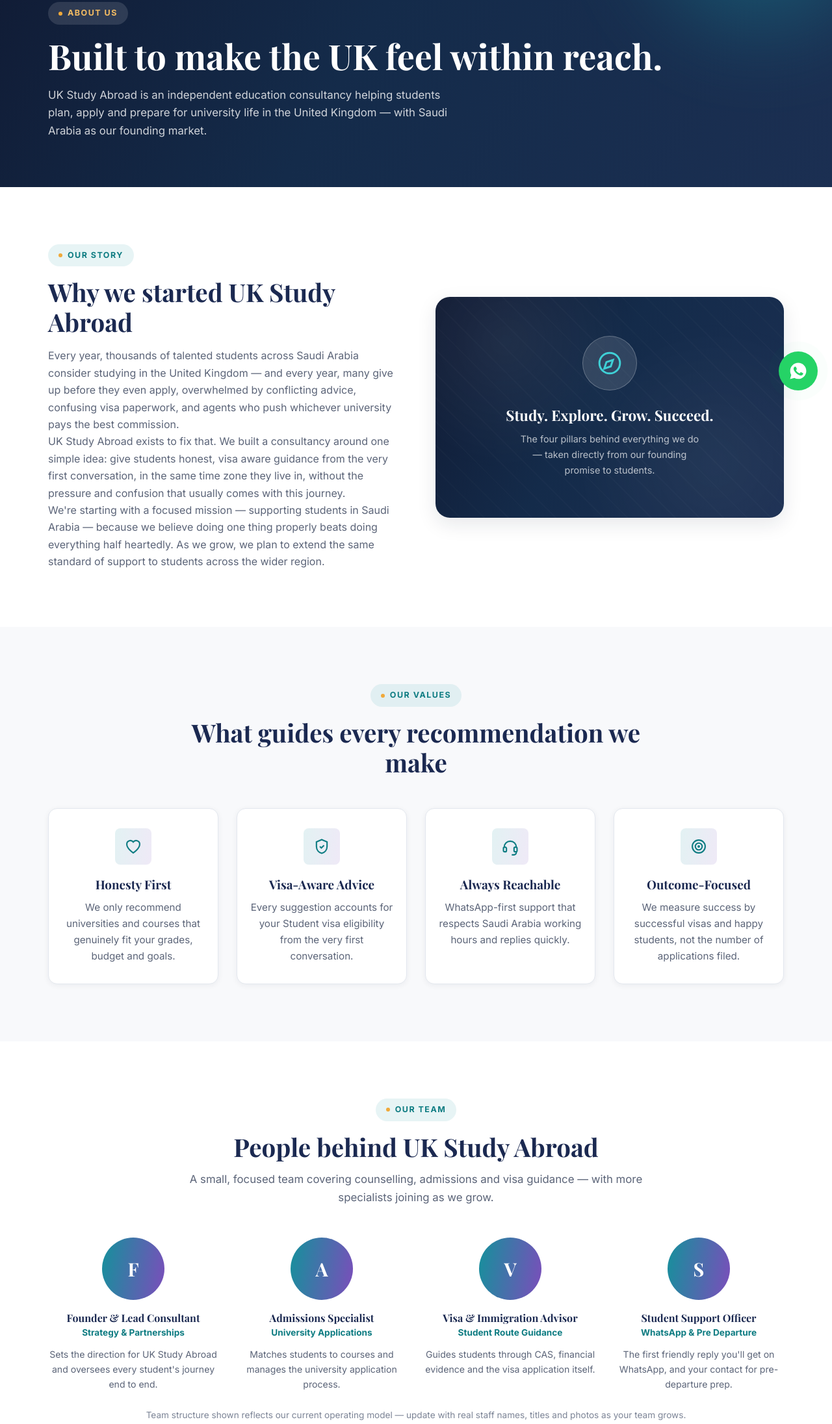
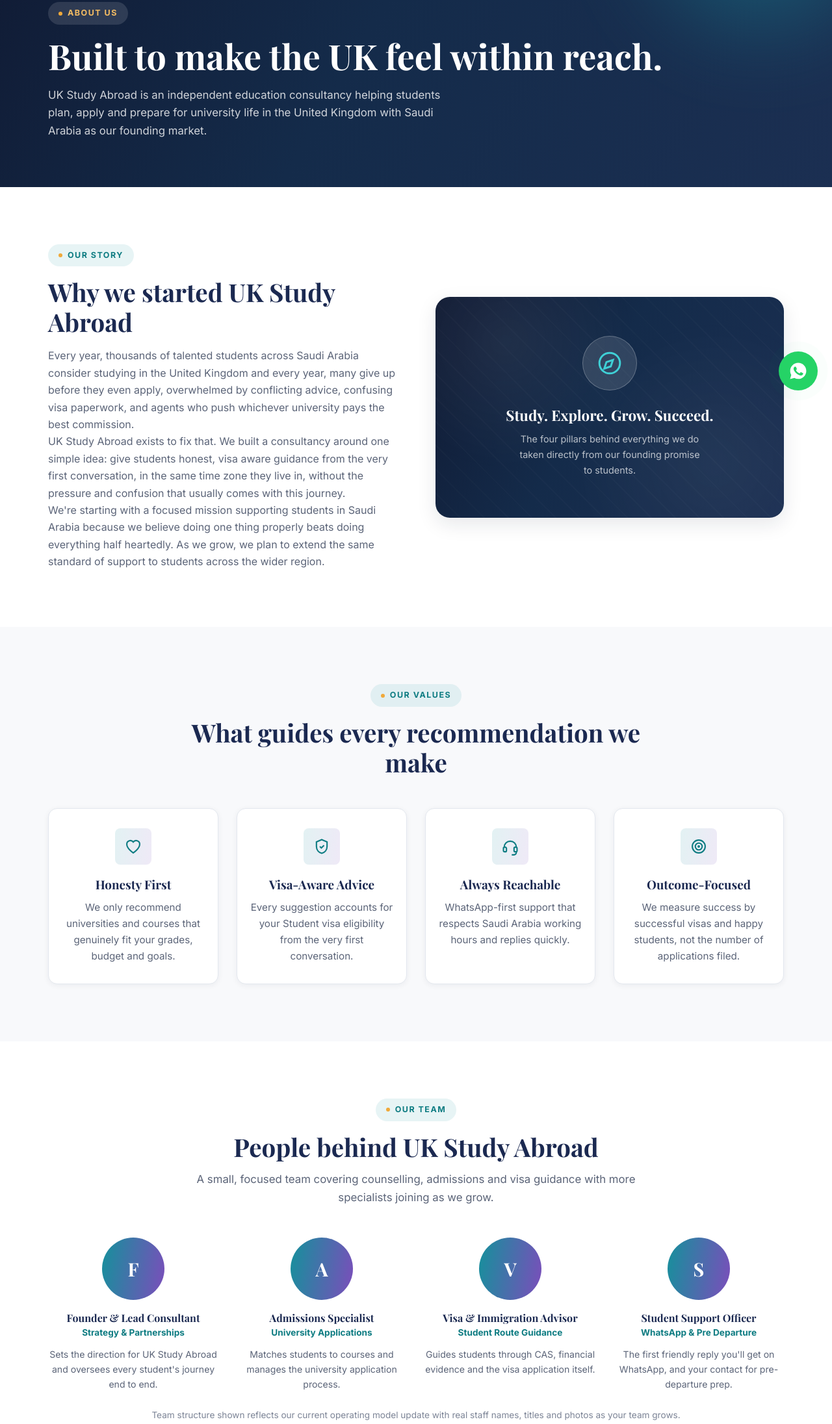
Before and after one commit to ukstudyabroad06/ukstudyabroad-website, a plain HTML site: page about.html in a window 1280 px wide. Shown: the part 177-2369 px from the top of the page at 65% size. Drawn offline with nearby package versions, Linux system fonts and the light colour scheme.

Commit message:
Remove unnecessary punctuation in about.html

```diff
--- a/about.html
+++ b/about.html
@@ -88,7 +88,7 @@
     <div class="breadcrumb"><a href="/index.html">Home</a> <span>/</span> <span>About Us</span></div>
     <div class="eyebrow" style="background:rgba(255,255,255,.12);color:var(--gold-400);">About Us</div>
     <h1>Built to make the UK feel within reach.</h1>
-    <p>UK Study Abroad is an independent education consultancy helping students plan, apply and prepare for university life in the United Kingdom — with Saudi Arabia as our founding market.</p>
+    <p>UK Study Abroad is an independent education consultancy helping students plan, apply and prepare for university life in the United Kingdom with Saudi Arabia as our founding market.</p>
   </div>
 </section>
 
@@ -98,15 +98,15 @@
       <div>
         <div class="eyebrow">Our Story</div>
         <h2>Why we started UK Study Abroad</h2>
-        <p style="margin-top:16px;">Every year, thousands of talented students across Saudi Arabia consider studying in the United Kingdom — and every year, many give up before they even apply, overwhelmed by conflicting advice, confusing visa paperwork, and agents who push whichever university pays the best commission.</p>
+        <p style="margin-top:16px;">Every year, thousands of talented students across Saudi Arabia consider studying in the United Kingdom and every year, many give up before they even apply, overwhelmed by conflicting advice, confusing visa paperwork, and agents who push whichever university pays the best commission.</p>
         <p>UK Study Abroad exists to fix that. We built a consultancy around one simple idea: give students honest, visa aware guidance from the very first conversation, in the same time zone they live in, without the pressure and confusion that usually comes with this journey.</p>
-        <p>We're starting with a focused mission — supporting students in Saudi Arabia — because we believe doing one thing properly beats doing everything half heartedly. As we grow, we plan to extend the same standard of support to students across the wider region.</p>
+        <p>We're starting with a focused mission supporting students in Saudi Arabia because we believe doing one thing properly beats doing everything half heartedly. As we grow, we plan to extend the same standard of support to students across the wider region.</p>
       </div>
       <div data-reveal><div class="art-panel" style="background:var(--grad-hero);">
   <div class="art-panel-pattern"></div>
   <div class="art-panel-icon"><svg viewBox="0 0 24 24" fill="none" stroke="currentColor" stroke-width="1.8" aria-hidden="true"><circle cx="12" cy="12" r="9.5"/><path d="m15 9-2 6-6 2 2-6 6-2Z"/></svg></div>
   <strong>Study. Explore. Grow. Succeed.</strong>
-  <span>The four pillars behind everything we do — taken directly from our founding promise to students.</span>
+  <span>The four pillars behind everything we do taken directly from our founding promise to students.</span>
 </div></div>
     </div>
   </div>
@@ -132,7 +132,7 @@
     <div class="section-head center">
       <div class="eyebrow">Our Team</div>
       <h2>People behind UK Study Abroad</h2>
-      <p>A small, focused team covering counselling, admissions and visa guidance — with more specialists joining as we grow.</p>
+      <p>A small, focused team covering counselling, admissions and visa guidance with more specialists joining as we grow.</p>
     </div>
     <div class="grid grid-4">
       <div class="team-card" data-reveal><div class="team-avatar">F</div><h4>Founder &amp; Lead Consultant</h4><span class="role">Strategy &amp; Partnerships</span><p>Sets the direction for UK Study Abroad and oversees every student's journey end to end.</p></div>
@@ -140,7 +140,7 @@
       <div class="team-card" data-reveal><div class="team-avatar">V</div><h4>Visa &amp; Immigration Advisor</h4><span class="role">Student Route Guidance</span><p>Guides students through CAS, financial evidence and the visa application itself.</p></div>
       <div class="team-card" data-reveal><div class="team-avatar">S</div><h4>Student Support Officer</h4><span class="role">WhatsApp &amp; Pre Departure</span><p>The first friendly reply you'll get on WhatsApp, and your contact for pre-departure prep.</p></div>
     </div>
-    <p class="table-note" style="text-align:center;margin-top:24px;">Team structure shown reflects our current operating model — update with real staff names, titles and photos as your team grows.</p>
+    <p class="table-note" style="text-align:center;margin-top:24px;">Team structure shown reflects our current operating model update with real staff names, titles and photos as your team grows.</p>
   </div>
 </section>
 
@@ -166,7 +166,7 @@
     <div class="footer-grid">
       <div class="footer-brand">
         <img src="/assets/images/logo-full-web.png" alt="UK Study Abroad" width="220">
-        <p>Independent UK study abroad consultancy helping students plan, apply and get visa ready for university life in the United Kingdom — with dedicated support for students applying from Saudi Arabia.</p>
+        <p>Independent UK study abroad consultancy helping students plan, apply and get visa ready for university life in the United Kingdom with dedicated support for students applying from Saudi Arabia.</p>
         <div class="footer-social" aria-label="Social media">
           <a href="https://www.instagram.com/ukstudyabroadofficial/" target="_blank" rel="noopener" aria-label="Instagram"><svg viewBox="0 0 24 24" fill="none" stroke="currentColor" stroke-width="1.8"><rect x="3" y="3" width="18" height="18" rx="5"/><circle cx="12" cy="12" r="4"/><circle cx="17.2" cy="6.8" r="1"/></svg></a>
           <a href="https://www.facebook.com/ukstudyabroad" target="_blank" rel="noopener" aria-label="Facebook"><svg viewBox="0 0 24 24" fill="none" stroke="currentColor" stroke-width="1.8"><path d="M14 9h3V5h-3a4 4 0 0 0-4 4v2H7v4h3v7h4v-7h3l1-4h-4V9a1 1 0 0 1 1-1Z"/></svg></a>
```
